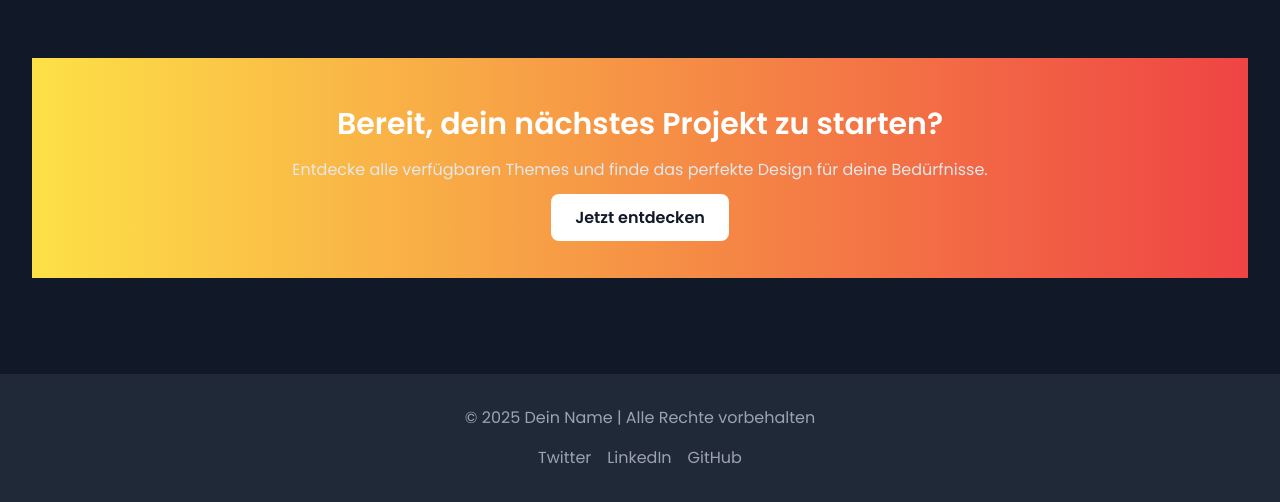
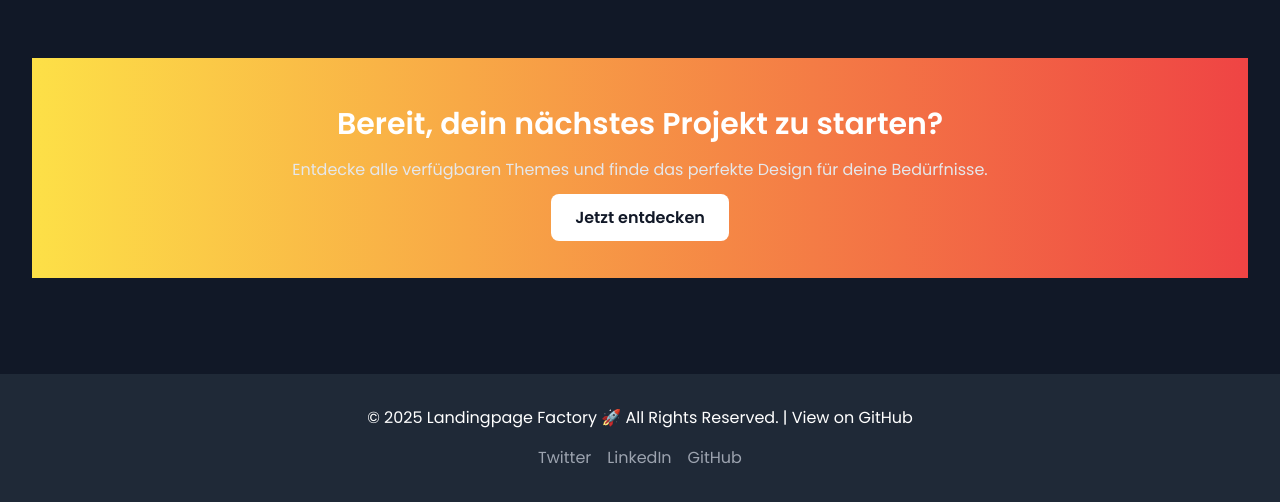
Before and after one commit to akocerke/landingpage-factory, a website: page docs/index.html in a window 1280 px wide. Shown: the part 786-1288 px from the top of the page. Drawn offline with nearby package versions, Linux system fonts and the light colour scheme.

Commit message:
Update docs index.html

```diff
--- a/docs/index.html
+++ b/docs/index.html
@@ -171,7 +171,10 @@
     <!-- Footer -->
     <footer class="bg-gray-800 py-8 mt-16">
         <div class="container mx-auto text-center">
-            <p class="text-gray-400">&copy; 2025 Dein Name | Alle Rechte vorbehalten</p>
+            <p>&copy; 2025 Landingpage Factory 🚀 All Rights Reserved. |
+                <a href="https://github.com/akocerke" target="_blank" rel="noopener noreferrer" class="hover:text-gray-200">
+                    View on GitHub
+                </a></p>
             <div class="mt-4 flex justify-center space-x-4">
                 <a href="#" class="text-gray-400 hover:text-white">Twitter</a>
                 <a href="#" class="text-gray-400 hover:text-white">LinkedIn</a>
```
